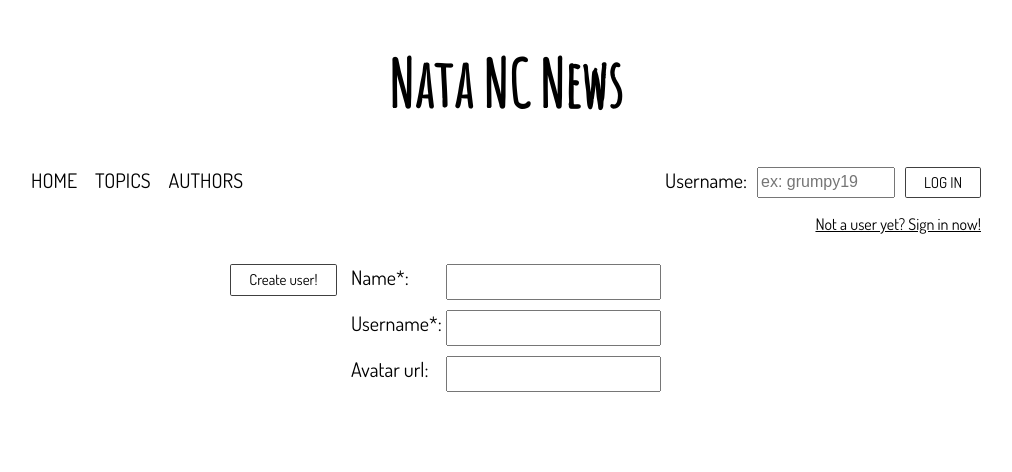
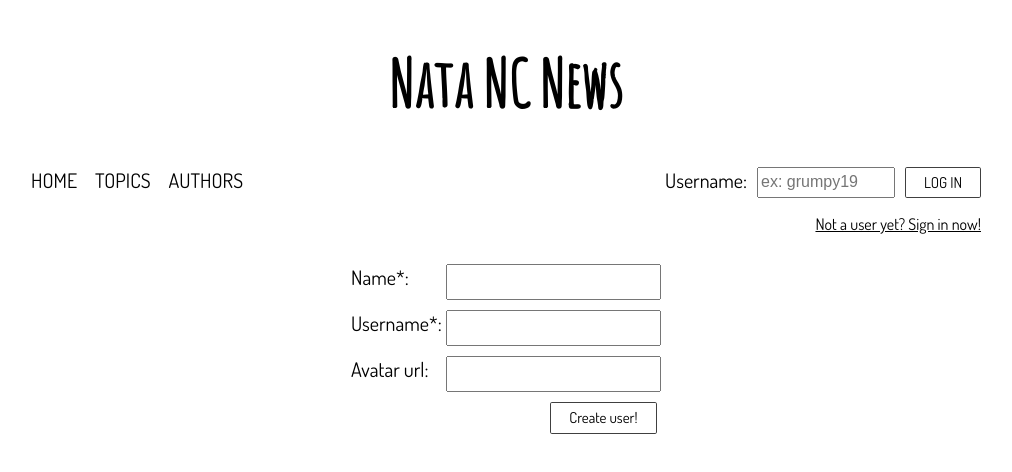
Before and after one commit to Natalalia/nata-nc-news-fe, a React (Create React App) app: page /create-user in a window 1280 px wide. Shown: the top 472 px of the page, without its empty margins (134-1146 px from the left). Built offline with nearby package versions, Linux system fonts and the light colour scheme; no server answers.

Commit message:
create user button on place

```diff
--- a/src/components/CreateUser.jsx
+++ b/src/components/CreateUser.jsx
@@ -39,10 +39,8 @@ class CreateUser extends React.Component {
               onChange={e => this.handleChange("avatar_url", e.target.value)}
             />
           </div>
-          <div>
-            <button className="createButtonGrid postButton">
-              Create user!
-            </button>
+          <div className="createButtonGrid">
+            <button className="postButton">Create user!</button>
           </div>
         </form>
       </div>
```
